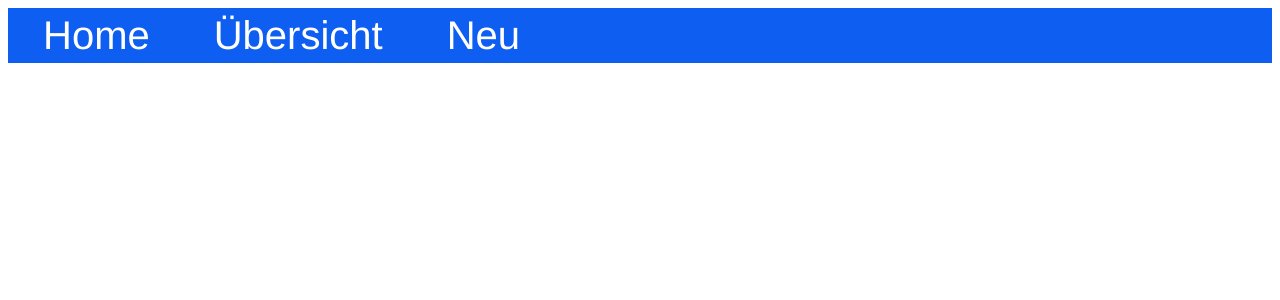
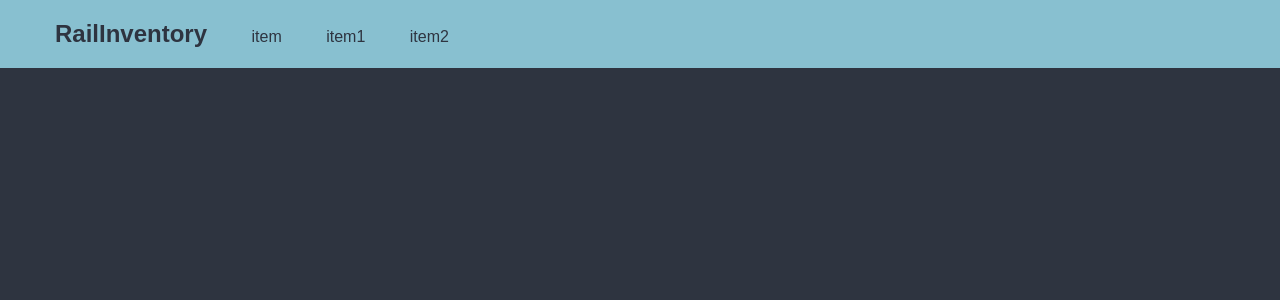
Before and after one commit to Jonas-Luetolf/RailInventory, a Flask app: template application/templates/base.html in a window 1280 px wide. Shown: the top 300 px of the page. Run offline with Flask 2, Linux system fonts and the light colour scheme; the template is opened without the code that fills it, so the values that code supplies are empty.

Commit message:
update nav bar add Nord colors

```diff
--- a/application/templates/base.html
+++ b/application/templates/base.html
@@ -7,11 +7,23 @@
 	</head>
 
 	<body>
-		<nav class = "navbar">
-			<a class = "navbaritem">Home</a>
-			<a class = "navbaritem">Übersicht</a>
-			<a class = "navbaritem">Neu</a>
+
+		<nav class="navbar">
+
+			<div class="navcontend">
+
+				<h1 class="logo"><a href="#">RailInventory</a></h1>
+
+				<ul class="nav">
+      		<li><a href="#">item</a></li>
+      		<li><a href="#">item1</a></li>
+      		<li><a href="#">item2</a></li>
+    		</ul>
+
+			</div>
+
 		</nav>
+
 
 		{% block content %}
 
--- a/application/templates/style.css
+++ b/application/templates/style.css
@@ -1,22 +1,49 @@
-.navbar{
-	background-color: #0f5ef2;
-	color: white;
-	padding: 5px;
+body {
+  padding: 0;
+  margin: 0;
+	font-family: Arial, Helvetica, sans-serif;
+	background-color: #2E3440;
+	color: #D8DEE9;
+
 }
 
-.navbaritem{
-	color: white;
-	font-family: 'Helvetica', serif;
-	font-size: 30pt;
-	text-decoration: none;
-	padding: 5px;
-	margin-right: 25px;
-	margin-left: 25px;
+.navcontend {
+  margin: 0 auto;
+	width: 1170px;
 }
 
-.navbaritem:hover{
-	color: red;
-	background-color: #6695ed;
-	border-radius: 60px;
-	padding: 5px;
+.navbar {
+  padding: 20px 0;
+  margin-bottom: 20px;
+  width: 100%;
+  height: auto;
+  background-color: #88C0D0;
+
 }
+
+.logo,
+.nav {
+  display: inline-block;
+  margin: 0;
+}
+
+.nav {
+  padding: 0;
+  margin: 0;
+  list-style: none;
+}
+
+.nav li {
+  display: inline-block;
+  margin-left: 40px;
+
+}
+
+.navbar a {
+  text-decoration: none;
+	color: #2E3440;
+}
+
+.navbar a:hover {
+  color: #D8DEE9;
+}
```
